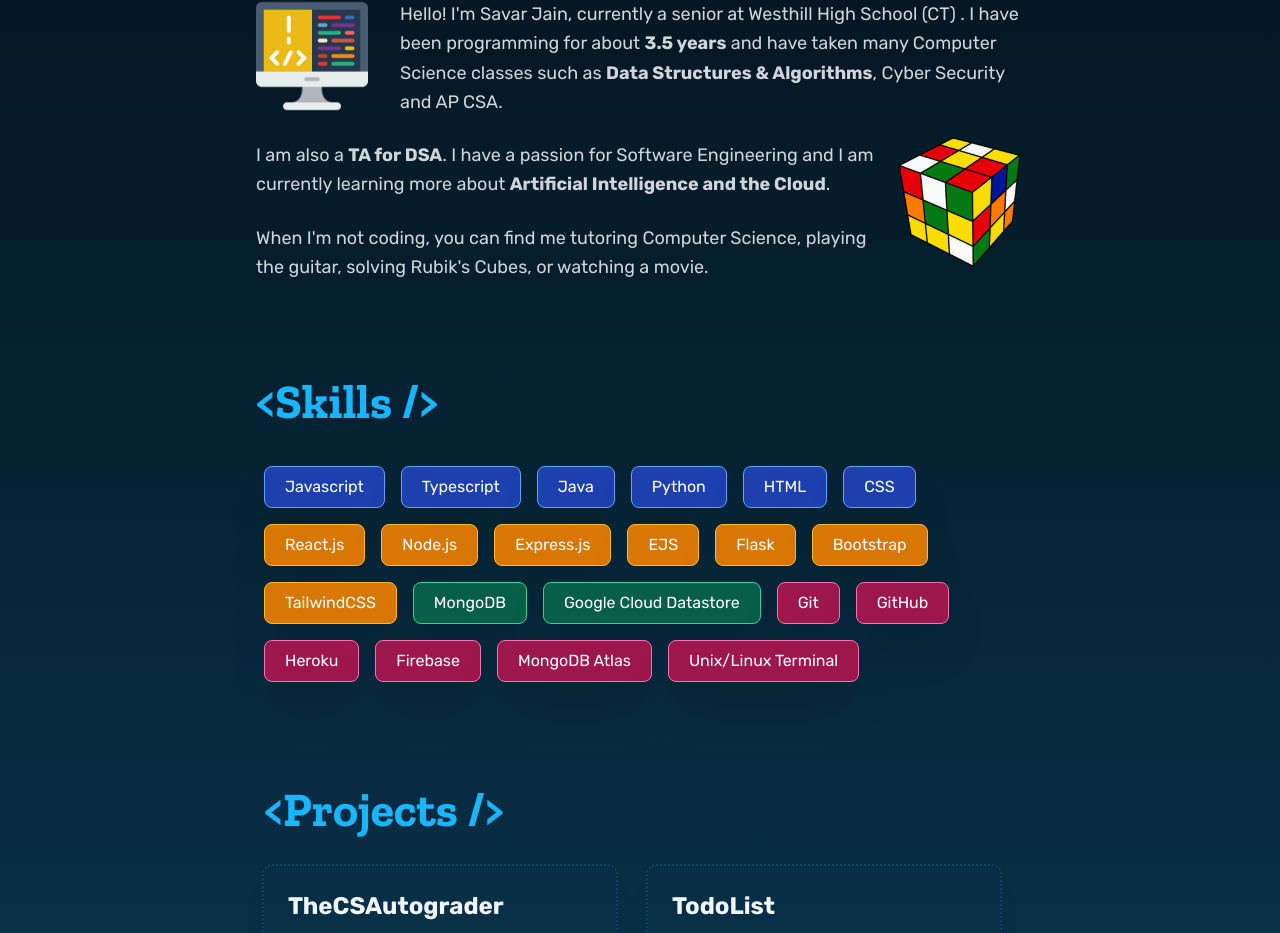
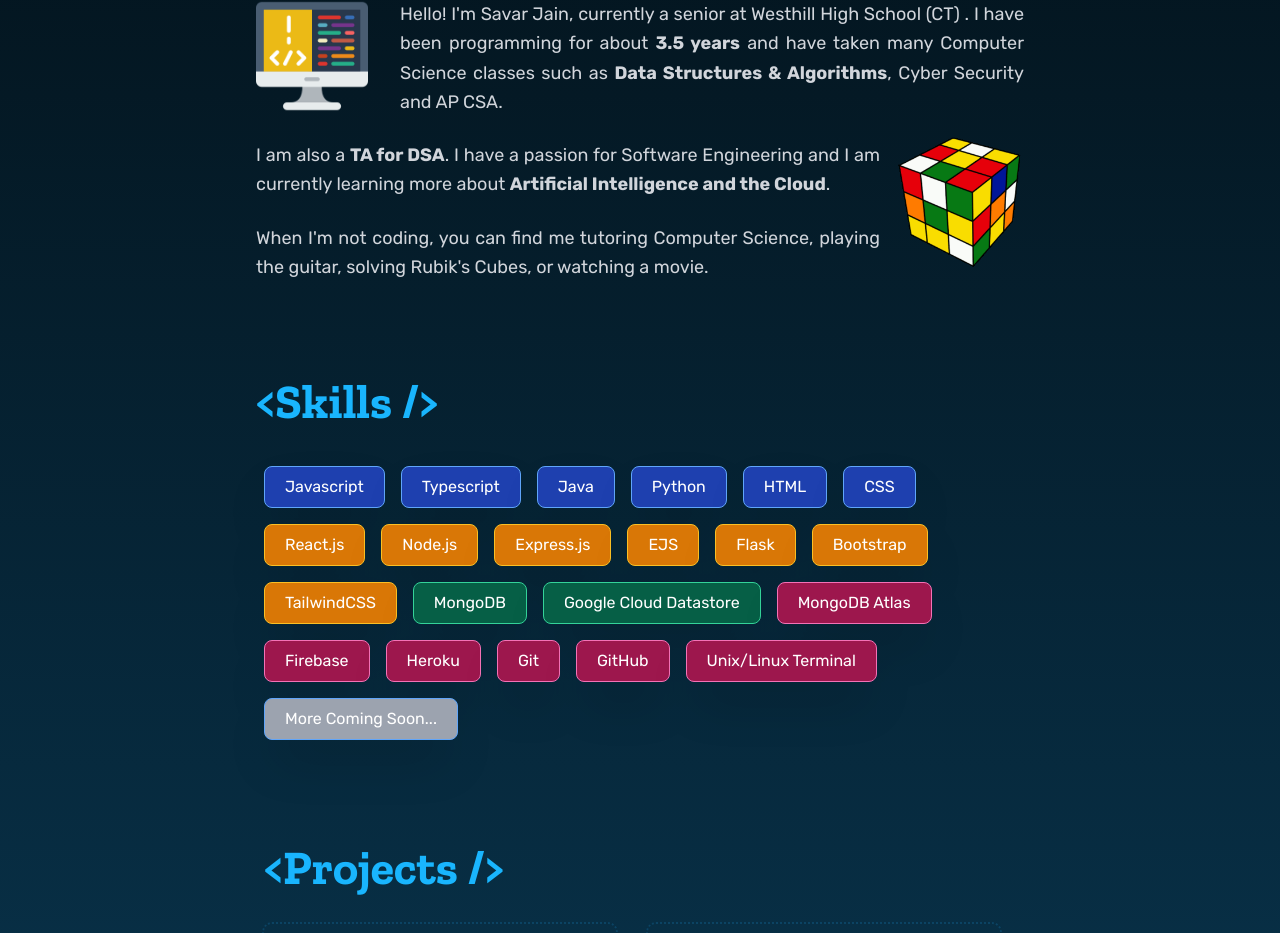
Before and after one commit to SavarJ/jainsavar.com, a React (Create React App) app: page / in a window 1280 px wide. Shown: the part 896-1829 px from the top of the page. Built offline with nearby package versions, Linux system fonts and the light colour scheme.

Commit message:
Added more coming soon, alignment of text, and minor changes to skills order

```diff
--- a/src/components/sections/About/OtherComponents.tsx
+++ b/src/components/sections/About/OtherComponents.tsx
@@ -1,7 +1,11 @@
 import ComponentProps from "../../shared/ComponentProps";
 
 const Paragraph: React.FC<ComponentProps> = (props) => {
-  return <p className={`text-lg leading-relaxed text-gray-300 ${props.className}`}>{props.children}</p>;
+  return (
+    <p className={`text-lg leading-relaxed text-gray-300 sm:text-justify ${props.className}`}>
+      {props.children}
+    </p>
+  );
 };
 
 export default Paragraph;
--- /dev/null
+++ b/src/components/sections/Skills/MoreComingSoon.tsx
@@ -0,0 +1,7 @@
+import { Skill } from "./OtherComponents";
+
+const MoreComingSoon: React.FC = () => {
+  return <Skill name={"More Coming Soon..."} className="bg-gray-400 text-white border-blue-400" />;
+};
+
+export default MoreComingSoon;
--- a/src/components/sections/Skills/SkillsSection.tsx
+++ b/src/components/sections/Skills/SkillsSection.tsx
@@ -5,16 +5,18 @@ import Languages from "./Languages";
 import Frameworks from "./Frameworks";
 import Databases from "./Databases";
 import Tools from "./Tools";
+import MoreComingSoon from "./MoreComingSoon";
 
 const SkillsSection: React.FC = () => {
   return (
     <NormalSection>
       <SectionTitle>{"<Skills />"}</SectionTitle>
-      <SectionBody className="flex flex-wrap">
+      <SectionBody className="flex flex-wrap justify-start">
         <Languages />
         <Frameworks />
         <Databases />
         <Tools />
+        <MoreComingSoon />
       </SectionBody>
     </NormalSection>
   );
--- a/src/components/sections/Skills/skillsList.ts
+++ b/src/components/sections/Skills/skillsList.ts
@@ -1,6 +1,6 @@
 const languages = ["Javascript", "Typescript", "Java", "Python", "HTML", "CSS"];
 const frameworks = ["React.js", "Node.js", "Express.js", "EJS", "Flask", "Bootstrap", "TailwindCSS"];
 const databases = ["MongoDB", "Google Cloud Datastore"];
-const tools = ["Git", "GitHub", "Heroku", "Firebase", "MongoDB Atlas", "Unix/Linux Terminal"];
+const tools = ["MongoDB Atlas", "Firebase", "Heroku", "Git", "GitHub", "Unix/Linux Terminal"];
 
 export { languages, frameworks, databases, tools };
```
